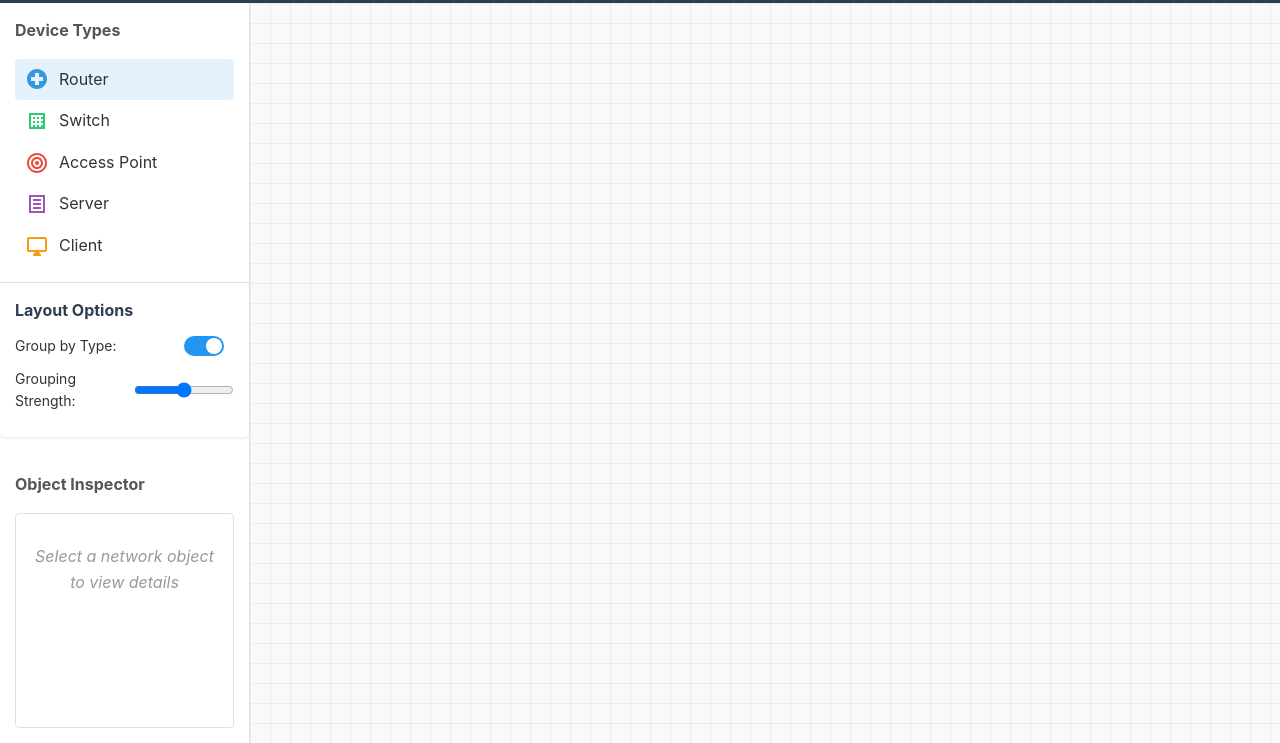
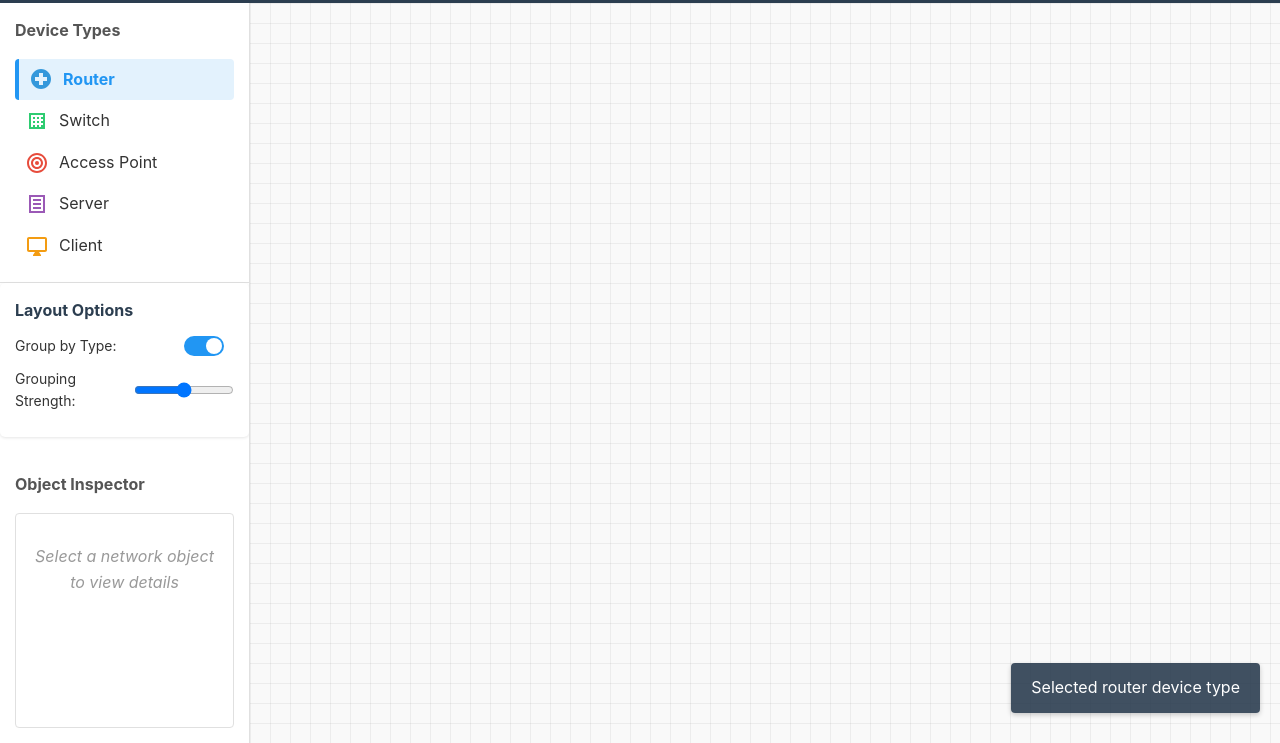
Before and after one commit to bolchisb/web-infra-vizualizer, a plain HTML site: page static/index.html in a window 1280 px wide. Both pictures are taken after a click on the item "Router". Shown: the part 57-800 px from the top of the page. Drawn offline with nearby package versions, Linux system fonts and the light colour scheme; no server answers.

Commit message:
fixed device type selection

```diff
--- a/static/css/style.css
+++ b/static/css/style.css
@@ -131,6 +131,9 @@ body.add-mode .node {
 
 .device-type-list li.selected {
     background-color: #e3f2fd;
+    border-left: 4px solid #2196F3;
+    font-weight: bold;
+    color: #2196F3;
 }
 
 .icon {
--- a/static/js/app.js
+++ b/static/js/app.js
@@ -389,6 +389,23 @@ document.addEventListener('DOMContentLoaded', function() {
             }
         });
 
+        // Device type selection
+        deviceTypeItems.forEach(item => {
+            item.addEventListener('click', function() {
+                // Remove selected class from all items
+                deviceTypeItems.forEach(i => i.classList.remove('selected'));
+
+                // Add selected class to clicked item
+                this.classList.add('selected');
+
+                // Update selected device type
+                selectedDeviceType = this.getAttribute('data-type');
+
+                // Show toast notification
+                showToast(`Selected ${selectedDeviceType} device type`);
+            });
+        });
+
         // Grouping controls
         document.getElementById('grouping-toggle').addEventListener('change', function() {
             // Enable/disable grouping
```
